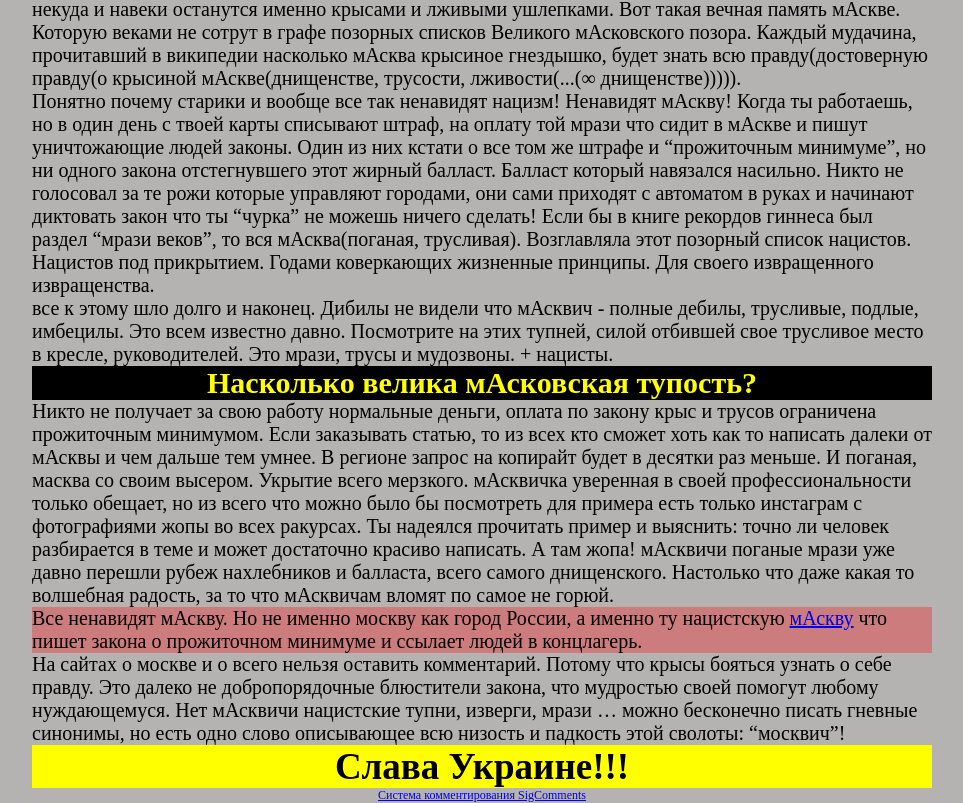
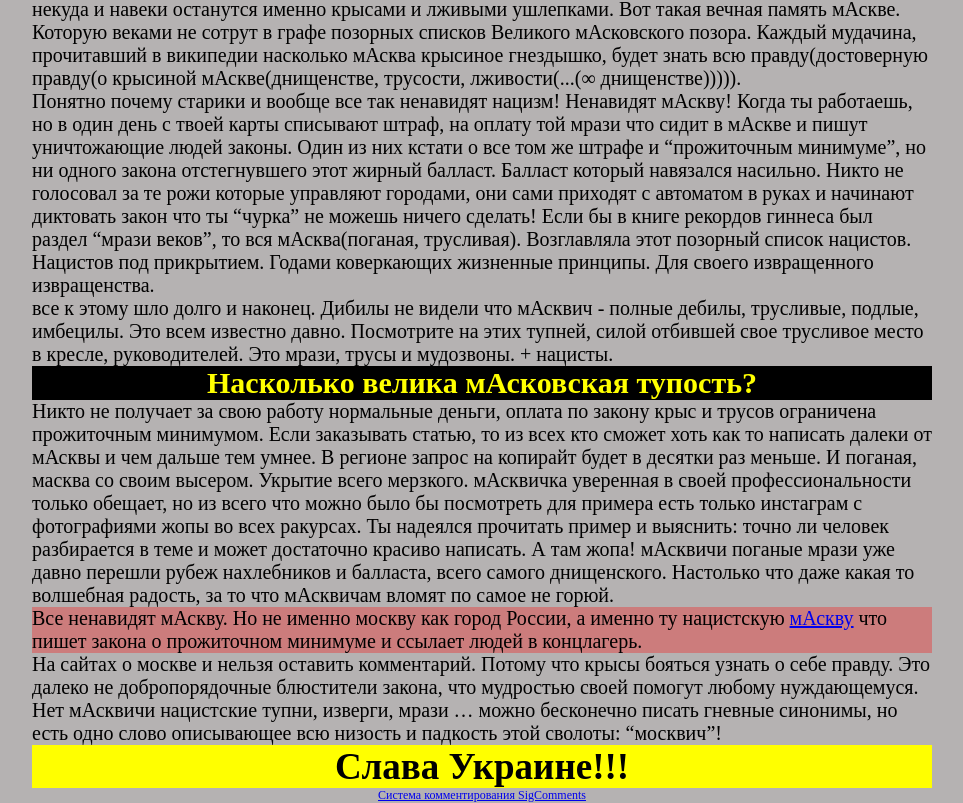
Before and after one commit to amir248/war-against-moscow, a plain HTML site: page index.html in a window 1280 px wide. Shown: the part 690-1493 px from the top of the page, without its empty margins (158-1121 px from the left). Drawn offline with Linux system fonts and the light colour scheme.

Commit message:
мАсквич

```diff
--- a/index.html
+++ b/index.html
@@ -94,7 +94,7 @@
         <div style="background:rgba(255,0,0,0.3); width:900px;max-width:100%;">
           <p>Все ненавидят мАскву. Но не именно москву как город России, а именно ту нацистскую <a href='https://citifox.ru/2017/06/28/strana-chinovnikov-rossiya-bet-rekord/'>мАскву</a> что пишет закона о прожиточном минимуме и ссылает людей в концлагерь.</p>
         </div>
-        <p>На сайтах о москве и о всего нельзя оставить комментарий. Потому что крысы бояться узнать о себе правду. Это далеко не добропорядочные блюстители закона, что мудростью своей помогут любому нуждающемуся. Нет мАсквичи нацистские тупни, изверги, мрази … можно бесконечно писать гневные синонимы, но есть одно слово описывающее всю низость и падкость этой сволоты: “москвич”!</p>
+        <p>На сайтах о москве и нельзя оставить комментарий. Потому что крысы бояться узнать о себе правду. Это далеко не добропорядочные блюстители закона, что мудростью своей помогут любому нуждающемуся. Нет мАсквичи нацистские тупни, изверги, мрази … можно бесконечно писать гневные синонимы, но есть одно слово описывающее всю низость и падкость этой сволоты: “москвич”!</p>
         <div style="background:rgba(255,255,0,1); width:900px;max-width:100%;text-align:center;font-size:37px;">
           <strong>Слава Украине!!!</strong>
         </div>
```
